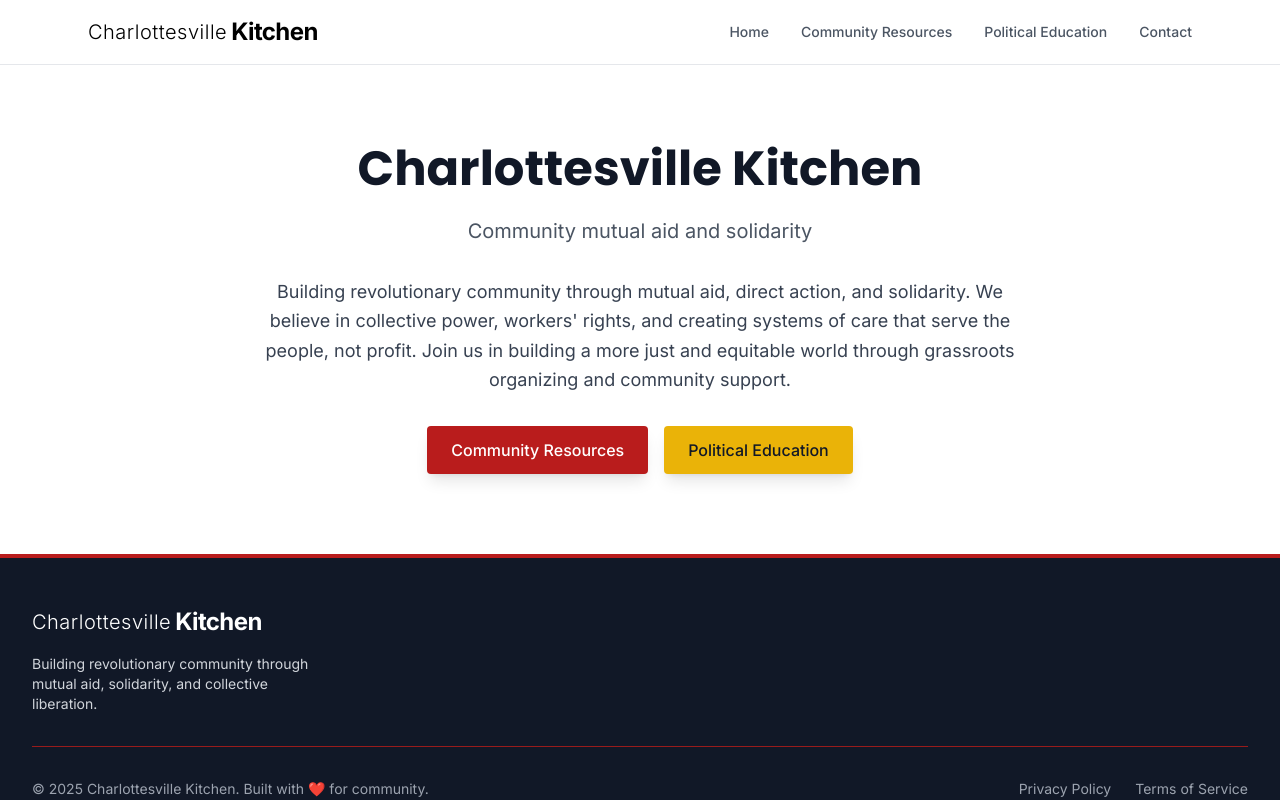
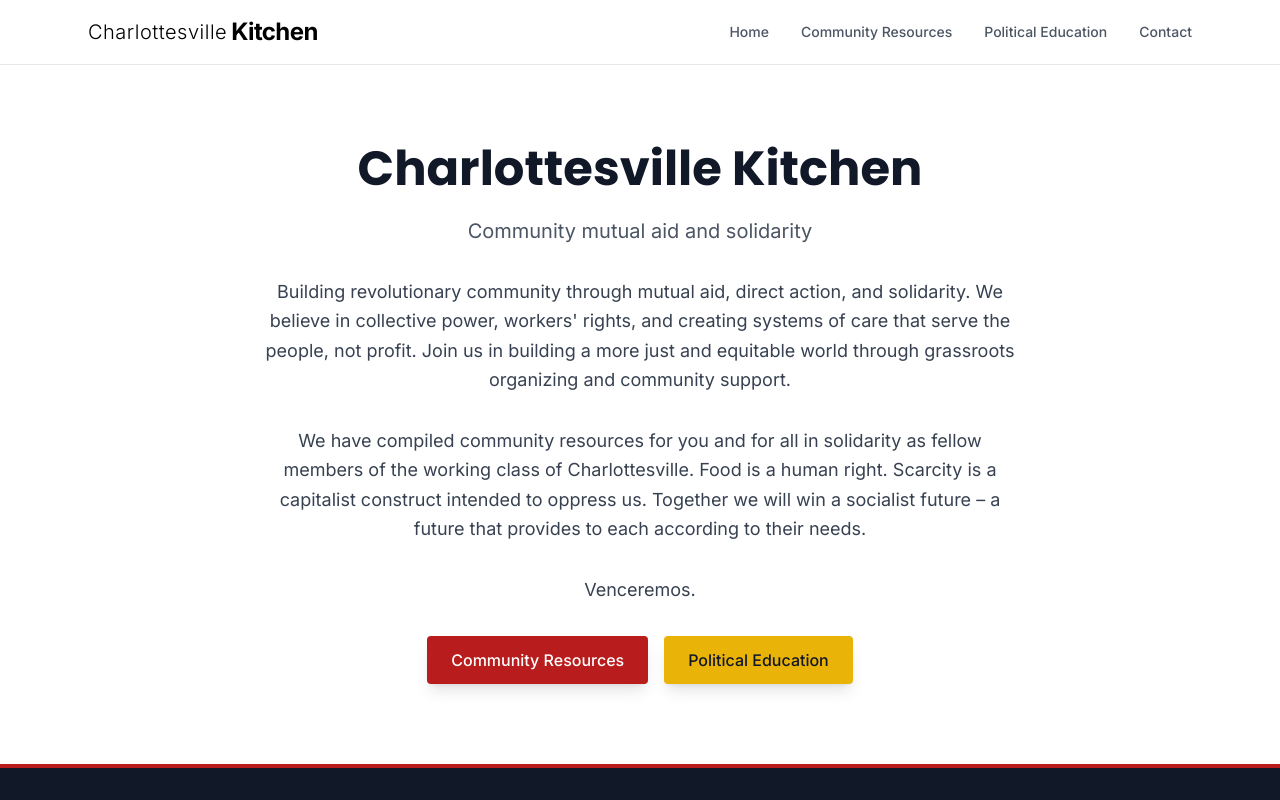
Before and after one commit to evanWh1te/cville-kitchen-website, a Next.js app in the folder frontend/: page / in a window 1280 px wide. Shown: the top 800 px of the page. Built offline with nearby package versions, Linux system fonts and the light colour scheme.

Commit message:
moved copy from resources to home

```diff
--- a/frontend/src/components/Hero.tsx
+++ b/frontend/src/components/Hero.tsx
@@ -36,6 +36,17 @@ export default function Hero() {
                     equitable world through grassroots organizing and community
                     support.
                 </p>
+                <p className="text-lg text-gray-700 mb-8 max-w-3xl mx-auto leading-relaxed">
+                    We have compiled community resources for you and for all in
+                    solidarity as fellow members of the working class of
+                    Charlottesville. Food is a human right. Scarcity is a
+                    capitalist construct intended to oppress us. Together we
+                    will win a socialist future &ndash; a future that provides
+                    to each according to their needs.
+                </p>
+                <p className="text-lg text-gray-700 mb-8 max-w-3xl mx-auto leading-relaxed">
+                    Venceremos.
+                </p>
                 <div className="space-y-4 sm:space-y-0 sm:flex sm:gap-4 sm:justify-center">
                     <Link
                         href="/resources"
```
Also changed, not shown: frontend/src/resources/foodResources.md (+1 -7 lines).
